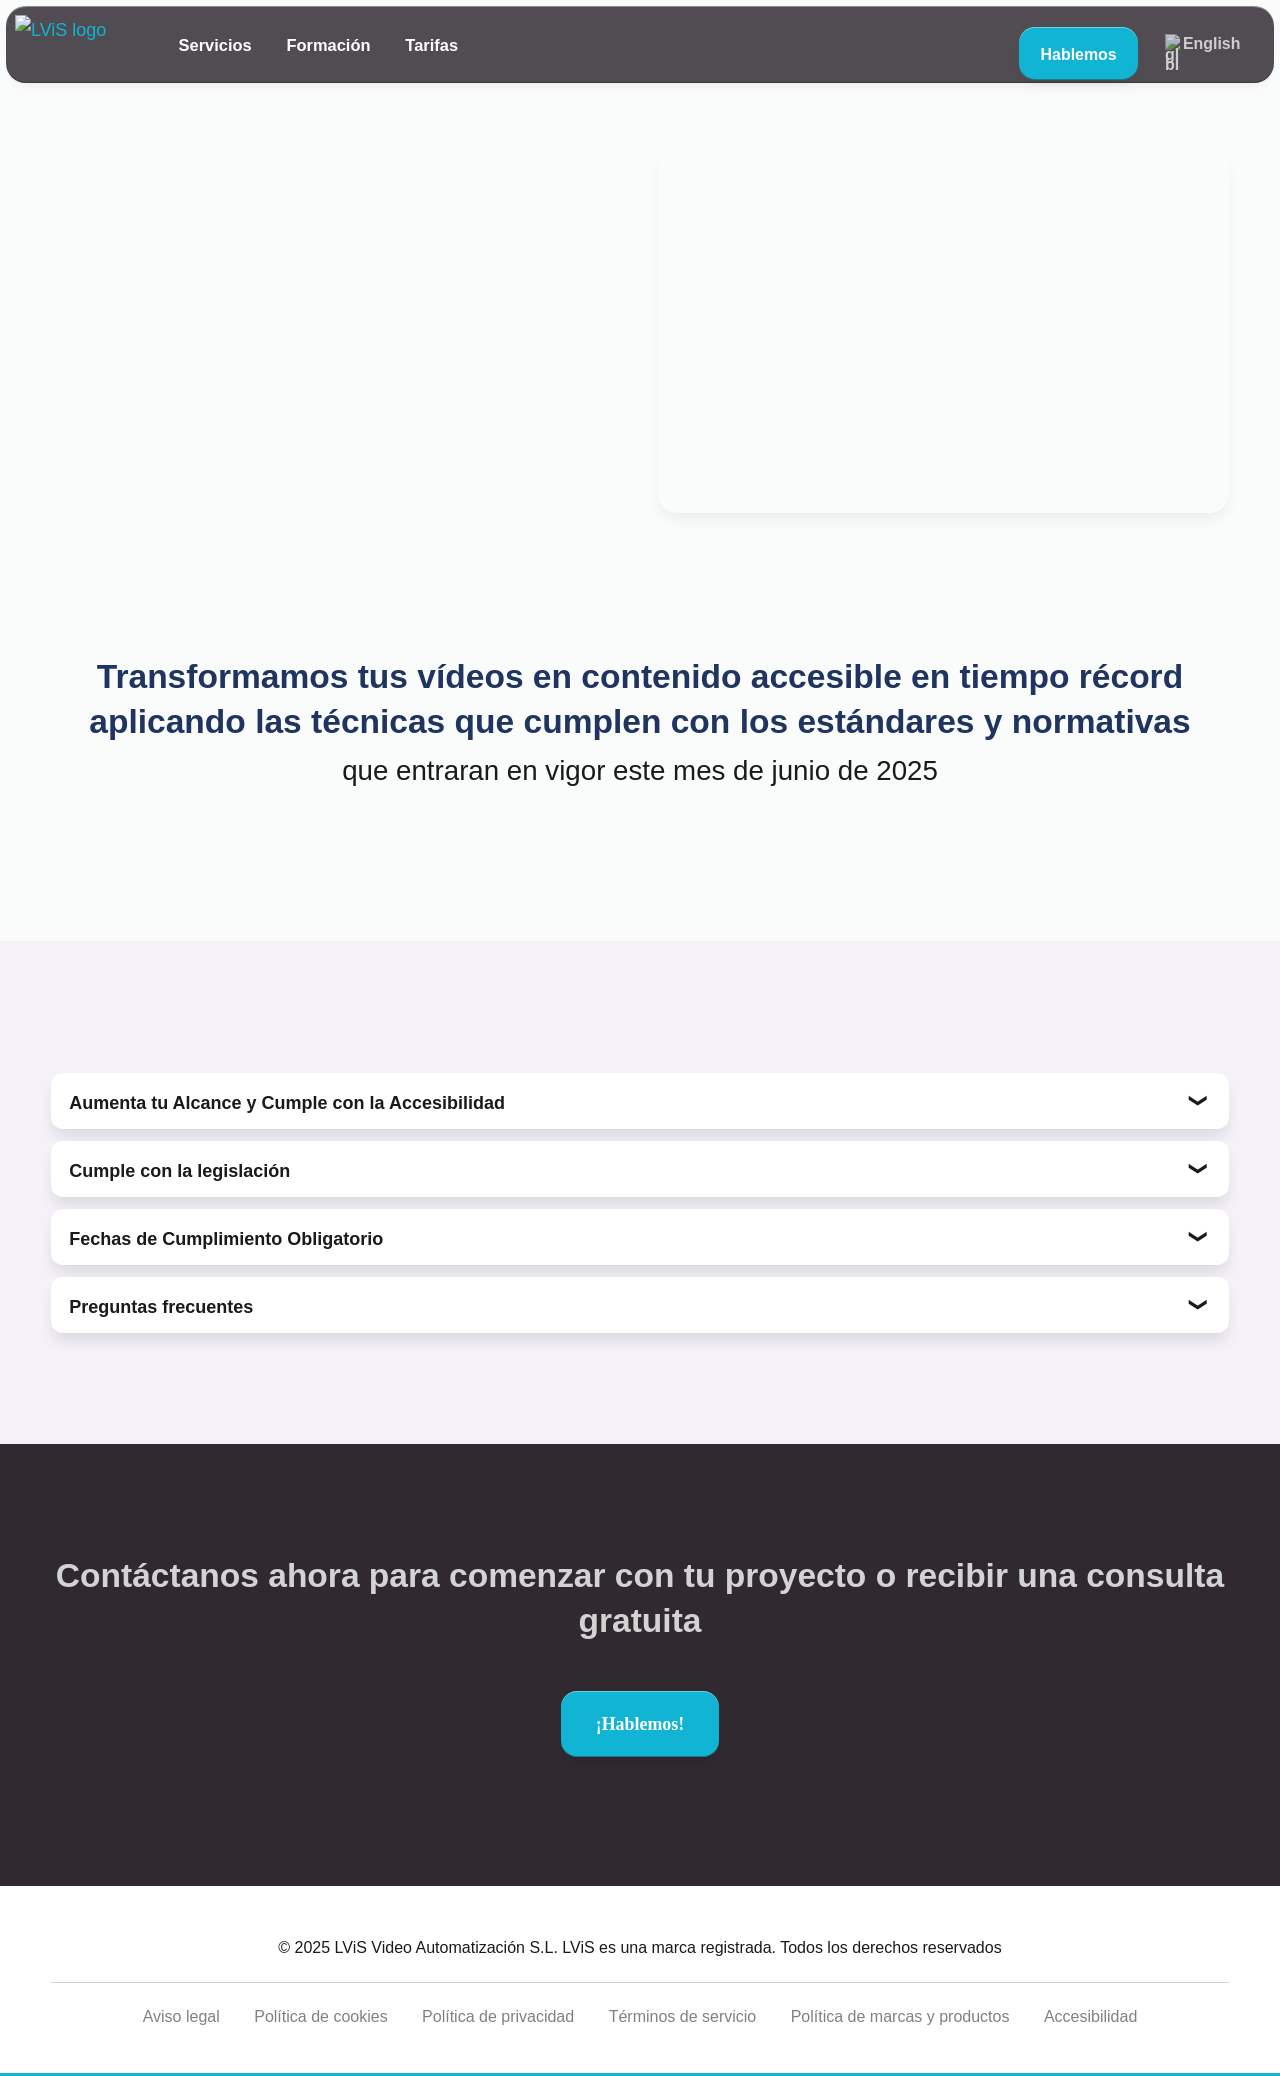
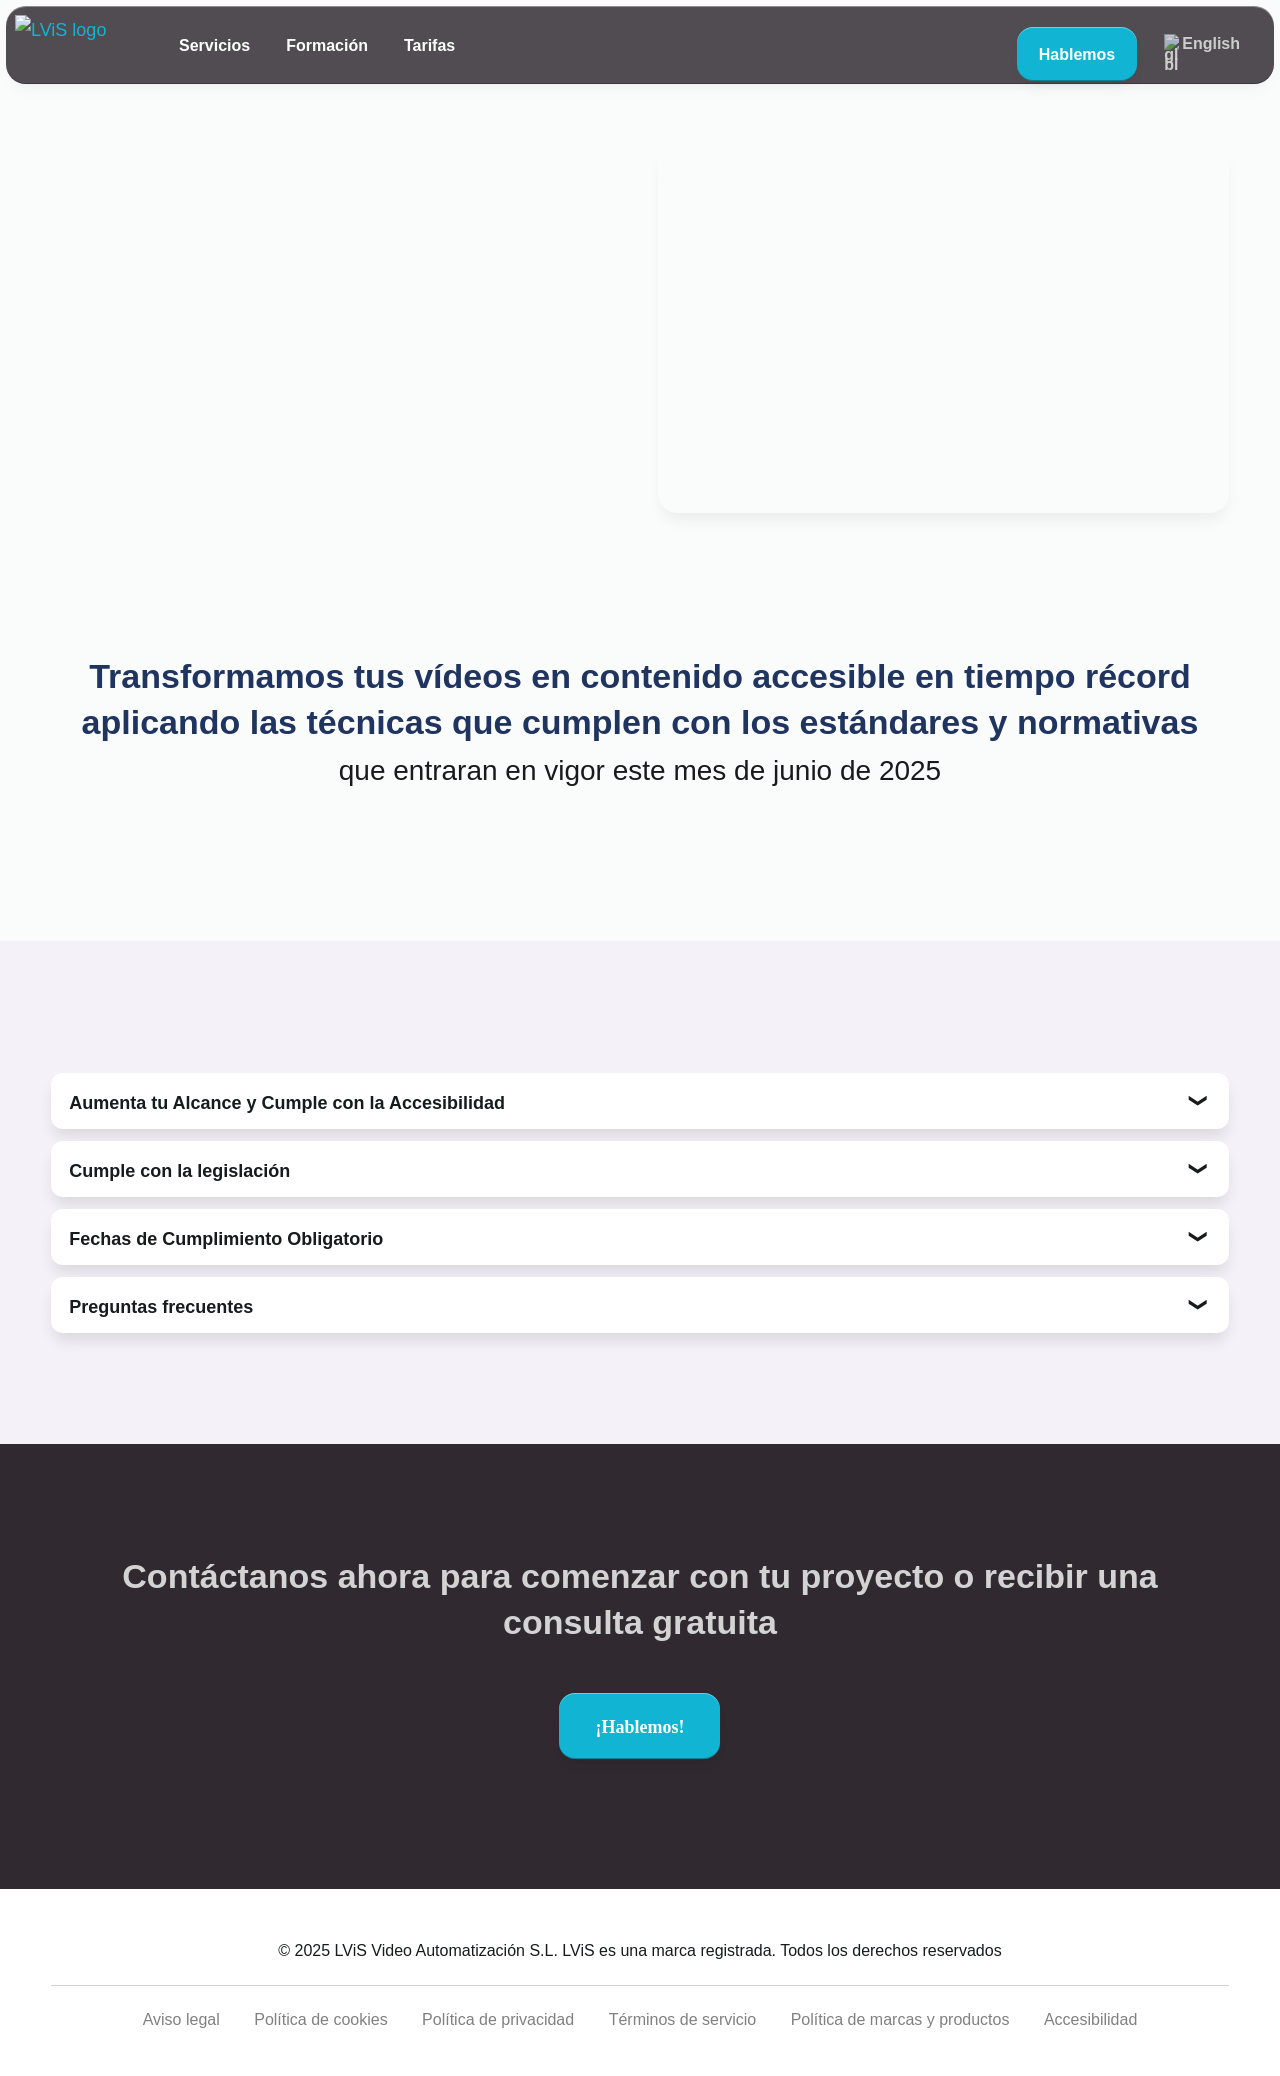

feat: Add soluciones.html page

--- a/css/style.css
+++ b/css/style.css
@@ -362,7 +362,7 @@ p {
 #why,
 #tech-people,
 #main-services,
-#services-hero,
+#catalog-hero,
 #faq,
 #make,
 #how,
@@ -2312,7 +2312,13 @@ ol strong {
 
 .catalog-card{
 	height:100%;
-}	
+}
+
+.catalog-bold {
+	font-weight: bold;
+	/* color: rgba(var(--color-black), 1) !important;  */
+}
+
 
 
 /* ============================
@@ -3134,14 +3140,14 @@ footer a:hover {
    HERO SERVICIOS
    ========================================================================== */
 
-#services-hero {
+#catalog-hero {
 	background-color: var(--color-blue-dark);
 	padding-top: 150px !important;
 	padding-bottom: 180px;
 	background-image: url('../images/backgrounds/white-wave.svg');
 }
 
-.services-hero-inner {
+.catalog-hero-inner {
 	display: flex;
 	flex-wrap: wrap;
 	align-items: center;
@@ -3150,11 +3156,11 @@ footer a:hover {
 	margin: 0 auto;
 }
 
-.services-hero-left {
+.catalog-hero-left {
 	flex: 1 1 340px;
 }
 
-.services-hero-label {
+.catalog-hero-label {
 	display: block;
 	font-family: var(--font-main);
 	font-weight: 700;
@@ -3165,7 +3171,7 @@ footer a:hover {
 	margin-bottom: 20px;
 }
 
-.services-hero-title {
+.catalog-hero-title {
 	font-family: var(--font-main);
 	font-weight: 700;
 	font-size: 48px;
@@ -3175,7 +3181,7 @@ footer a:hover {
 	margin: 0 0 24px;
 }
 
-.services-hero-sub {
+.catalog-hero-sub {
 	font-size: 18px;
 	line-height: 30px;
 	color: rgba(var(--color-white), 0.75);
@@ -3183,13 +3189,13 @@ footer a:hover {
 	margin: 0 0 36px;
 }
 
-.services-hero-actions {
+.catalog-hero-actions {
 	display: flex;
 	flex-wrap: wrap;
 	gap: 16px;
 }
 
-.services-hero-btn {
+.catalog-hero-btn {
 	display: inline-block;
 	font-family: var(--font-main);
 	font-weight: 700;
@@ -3201,33 +3207,33 @@ footer a:hover {
 	text-decoration: none;
 }
 
-.services-hero-btn--primary {
+.catalog-hero-btn--primary {
 	background: rgba(var(--color-primary), 1);
 	color: rgba(var(--color-white), 1);
 	box-shadow: 0 4px 16px -4px rgba(var(--color-primary), 0.5);
 }
 
-.services-hero-btn--primary:hover {
+.catalog-hero-btn--primary:hover {
 	box-shadow: inset 0 0 180px 0 rgba(var(--color-black), 0.12), 0 4px 16px -4px rgba(var(--color-primary), 0.5);
 	color: rgba(var(--color-white), 1);
 }
 
-.services-hero-btn--secondary {
+.catalog-hero-btn--secondary {
 	background: transparent;
 	color: rgba(var(--color-white), 1);
 	box-shadow: inset 0 0 0 2px rgba(var(--color-white), 0.4);
 }
 
-.services-hero-btn--secondary:hover {
+.catalog-hero-btn--secondary:hover {
 	box-shadow: inset 0 0 0 2px rgba(var(--color-white), 0.9);
 	color: rgba(var(--color-white), 1);
 }
 
-.services-hero-right {
+.catalog-hero-right {
 	flex: 0 1 380px;
 }
 
-.services-hero-card {
+.catalog-hero-card {
 	background: rgba(255, 255, 255, 0.07);
 	border: 1px solid rgba(255, 255, 255, 0.12);
 	border-radius: 24px;
@@ -3235,14 +3241,14 @@ footer a:hover {
 	backdrop-filter: blur(12px);
 }
 
-.services-hero-pills {
+.catalog-hero-pills {
 	display: flex;
 	flex-wrap: wrap;
 	gap: 10px;
 	margin-bottom: 28px;
 }
 
-.services-pill {
+.catalog-pill {
 	display: inline-flex;
 	align-items: center;
 	justify-content: center;
@@ -3256,7 +3262,7 @@ footer a:hover {
 	letter-spacing: 0.5px;
 }
 
-.services-hero-card-title {
+.catalog-hero-card-title {
 	font-family: var(--font-main);
 	font-weight: 700;
 	font-size: 22px;
@@ -3266,7 +3272,7 @@ footer a:hover {
 	margin: 0 0 14px;
 }
 
-.services-hero-card-desc {
+.catalog-hero-card-desc {
 	font-size: 16px;
 	line-height: 26px;
 	color: rgba(var(--color-white), 0.7);
@@ -3275,7 +3281,7 @@ footer a:hover {
 }
 
 @media only screen and (min-width: 1280px) {
-	.services-hero-title {
+	.catalog-hero-title {
 		font-size: 60px;
 	}
 }
